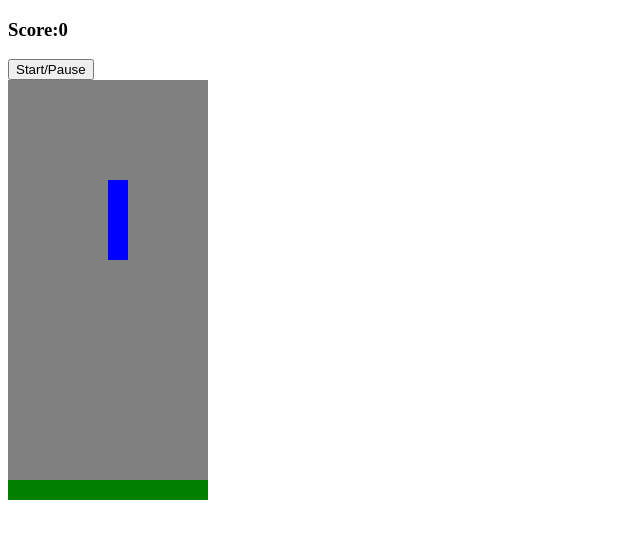
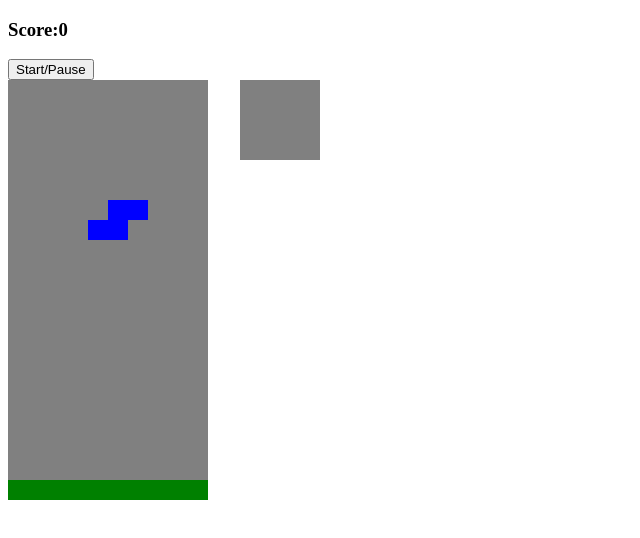
Before and after one commit to ShannonTJ/First-Site-Landing-Page, a plain HTML site: page index.html in a window 1280 px wide. Shown: the whole page, without its empty margins (0-640 px from the left). Drawn offline with Linux system fonts and the light colour scheme.

Commit message:
display preview

```diff
--- a/app.js
+++ b/app.js
@@ -4,12 +4,18 @@ document.addEventListener("DOMContentLoaded", () => {
 
   //query selectors
   const gameGrid = document.querySelector(".grid");
+  const previewGrid = document.querySelector(".mini-grid");
   const scoreDisplay = document.querySelector("#score");
   const startBtn = document.querySelector("#start-btn");
 
   //variables
   const width = 10;
   let currentPosition = 4;
+  let currentRotation = 0;
+
+  const displayWidth = 4;
+  let displayIndex = 0;
+  let nextRandom = 0;
 
   //timer for auto-move
   timerId = setInterval(moveDown, 1000);
@@ -27,7 +33,16 @@ document.addEventListener("DOMContentLoaded", () => {
     gameGrid.append(takenDiv);
   }
 
+  //creates preview grid
+  for (var k = 0; k < 16; k++) {
+    const newDiv = document.createElement("div");
+    previewGrid.appendChild(newDiv);
+  }
+
   const squares = Array.from(document.querySelectorAll(".grid div"));
+  const previewSquares = Array.from(
+    document.querySelectorAll(".mini-grid div")
+  );
 
   //create tetris block arrays
   const lBlock = [
@@ -65,11 +80,26 @@ document.addEventListener("DOMContentLoaded", () => {
     [0, width, width + 1, width * 2 + 1],
   ];
 
-  const tetrisBlockArray = [lBlock, zBlock, tBlock, oBlock, iBlock];
+  //preview array
+  const nextBlockArray = [
+    [1, displayWidth + 1, displayWidth * 2 + 1, 2],
+    [0, displayWidth, displayWidth + 1, 1],
+    [displayWidth + 1, displayWidth * 2 + 1, displayWidth * 3 + 1, 1],
+    [displayWidth, displayWidth + 1, 1, displayWidth + 2],
+    [
+      displayWidth * 2,
+      displayWidth * 2 + 1,
+      displayWidth + 1,
+      displayWidth + 2,
+    ],
+  ];
 
-  let currentRotation = 0;
+  const tetrisBlockArray = [lBlock, oBlock, iBlock, tBlock, zBlock];
+
   let random = Math.floor(Math.random() * tetrisBlockArray.length);
   let currentBlock = tetrisBlockArray[random][currentRotation];
+
+  console.log("random outside function" + random);
 
   //draw tetris block
   function drawBlock() {
@@ -118,10 +148,17 @@ document.addEventListener("DOMContentLoaded", () => {
       );
 
       //make a new block
-      random = Math.floor(Math.random() * tetrisBlockArray.length);
+      random = nextRandom;
+      nextRandom = Math.floor(Math.random() * tetrisBlockArray.length);
+
+      console.log("------");
+      console.log("random" + random);
+      console.log("nextRandom" + nextRandom);
+
       currentBlock = tetrisBlockArray[random][currentRotation];
       currentPosition = 4;
       drawBlock();
+      displayPreview();
     }
   }
 
@@ -181,4 +218,16 @@ document.addEventListener("DOMContentLoaded", () => {
     currentBlock = tetrisBlockArray[random][currentRotation];
     drawBlock();
   }
+
+  function displayPreview() {
+    //erase the previous block
+    previewSquares.forEach((square) => {
+      square.classList.remove("block");
+    });
+
+    //display the new block
+    nextBlockArray[nextRandom].forEach((index) => {
+      previewSquares[displayIndex + index].classList.add("block");
+    });
+  }
 });
--- a/index.html
+++ b/index.html
@@ -11,10 +11,14 @@
     <h3>Score:<span id='score'>0</span></h3>
     <button id='start-btn'>Start/Pause</button>
 
-    <div class='grid'>
-        <!-- game grid goes here -->
+    <div class='container'>
+        <div class='grid'>
+            <!-- game grid goes here -->
+        </div>
+        <div class='mini-grid'>
+            <!-- preview grid goes here -->
+        </div>
     </div>
-
 
     <script src='app.js' charset='UTF-8'></script>
 </body>
--- a/style.css
+++ b/style.css
@@ -1,3 +1,7 @@
+.container {
+  display: flex;
+}
+
 .grid {
   width: 200px;
   height: 400px;
@@ -11,6 +15,20 @@
   width: 20px;
 }
 
+.mini-grid {
+  margin-left: 2rem;
+  width: 80px;
+  height: 80px;
+  display: flex;
+  flex-wrap: wrap;
+  background-color: grey;
+}
+
+.mini-grid div {
+  height: 20px;
+  width: 20px;
+}
+
 .taken {
   background-color: green;
 }
```
